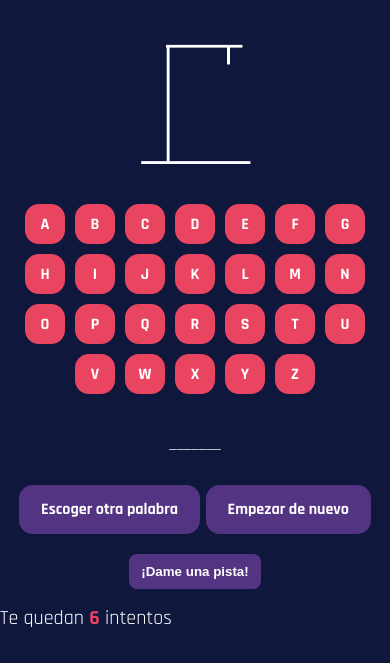
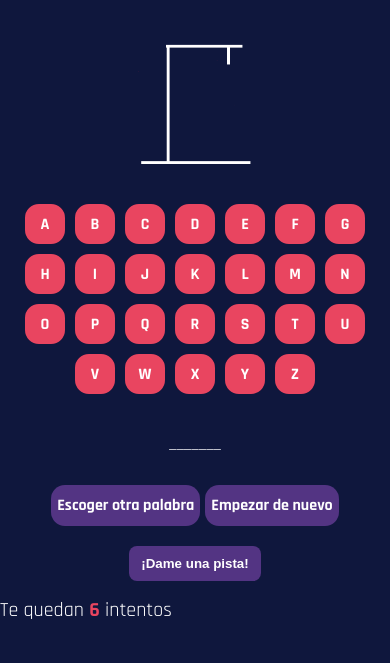
Before and after one commit to TheSunLand7/hangman-game, a website built with Vite: page index.html in a window 390 px wide. Shown: the part 85-748 px from the top of the page. Built offline with nearby package versions, Linux system fonts and the light colour scheme; some packages are replaced by stand-ins of ours.

Commit message:
Fixing problems with responsive - mobile
Signed-off-by: joshub <jos.ct101@gmail.com>

```diff
--- a/index.html
+++ b/index.html
@@ -48,7 +48,7 @@
                     <div id="letters-container"></div>
                     <div class="options">
                         <div class="underscores"></div>
-                        <div>
+                        <div class="btns">
                             <button id="another-word">Escoger otra palabra</button>
                             <button id="reset">Empezar de nuevo</button>
                         </div>
--- a/src/main.css
+++ b/src/main.css
@@ -79,6 +79,7 @@ main {
 	display: flex;
 	flex-direction: column;
 }
+
 .options #track-show {
 	display: block;
 	height: 20px;
@@ -139,7 +140,7 @@ main {
 	transition: background-color 500ms;
 }
 
-@media screen and (min-width: 375px) and (max-width: 768px) {
+@media screen and (min-width: 320px) and (max-width: 768px) {
 	#guess {
 		padding: 0;
 	}
@@ -159,14 +160,22 @@ main {
 		align-items: center;
 		margin-top: 20px;
 	}
+	.options .btns {
+		display: flex;
+	}
 	#letters-container .letra {
 		inline-size: 40px;
 		block-size: 40px;
 		font-size: 16px;
 		border-radius: 14px;
 	}
-	#another-word {
-		margin-top: 50px;
+	.options #reset,
+	.options #another-word {
+		padding: 10px 6px;
+	}
+
+	.options #reset {
+		margin-left: 5px;
 	}
 	.options .underscores {
 		margin: 10px 0;
```
